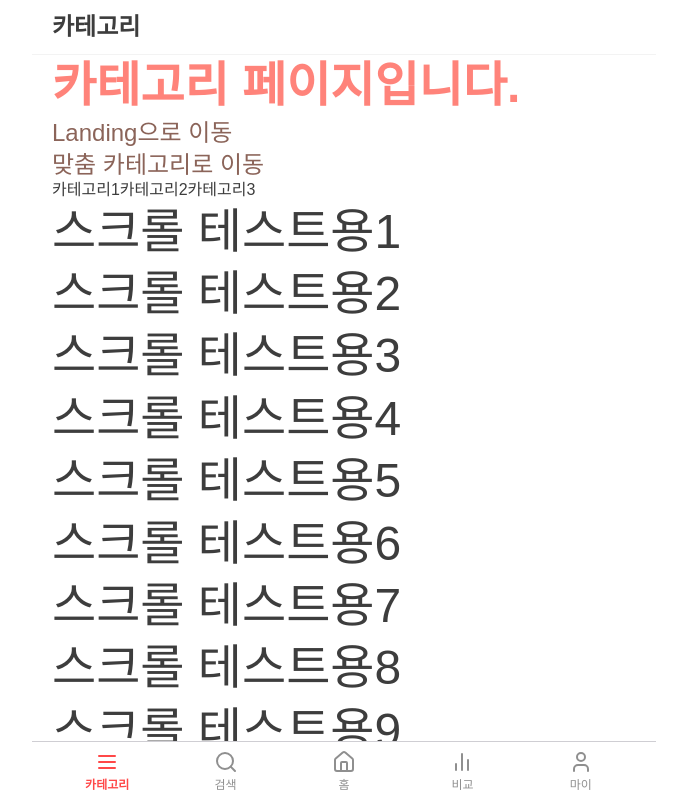
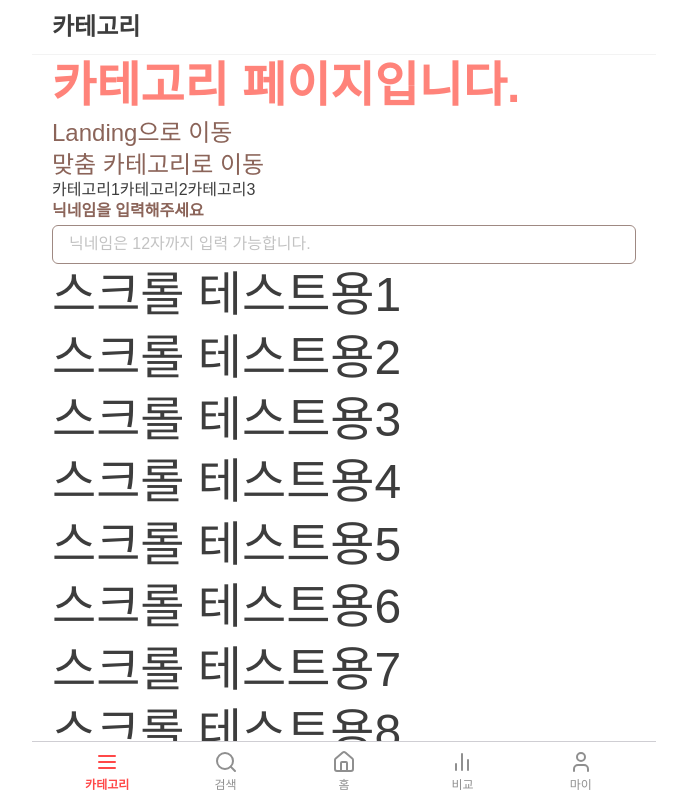
Before and after one commit to MingyeongKim0708/COCOA, a Next.js app in the folder front/: page /category in a window 1280 px wide. Shown: the whole page, without its empty margins (296-983 px from the left). Built offline with nearby package versions, Linux system fonts and the light colour scheme; a web font is replaced by a local one.

Commit message:
style: Input 추가

```diff
--- /dev/null
+++ b/front/src/app/_components/common/Input.tsx
@@ -0,0 +1,13 @@
+interface InputProps extends React.InputHTMLAttributes<HTMLInputElement> {}
+
+const Input = (props: InputProps) => {
+  return (
+    <input
+      {...props}
+      className="w-full rounded-md border border-brown2 bg-white px-4 py-2 text-gray1 placeholder:text-gray3 focus:outline-none focus:ring-1 focus:ring-brown2"
+      inputMode="text"
+    />
+  );
+};
+
+export default Input;
--- a/front/src/app/category/page.tsx
+++ b/front/src/app/category/page.tsx
@@ -2,6 +2,7 @@
 import React from "react";
 import PageHeader from "../_components/common/PageHeader";
 import { useRouter } from "next/navigation";
+import Input from "../_components/common/Input";
 
 export default function MainPage() {
   const router = useRouter();
@@ -25,6 +26,10 @@ export default function MainPage() {
       <button onClick={() => handleClick(1)}>카테고리1</button>
       <button onClick={() => handleClick(2)}>카테고리2</button>
       <button onClick={() => handleClick(3)}>카테고리3</button>
+      <label className="mb-1 block text-size4 font-title text-brown1">
+        닉네임을 입력해주세요
+      </label>
+      <Input placeholder="닉네임은 12자까지 입력 가능합니다." />
       <div className="text-head0">스크롤 테스트용1</div>
       <div className="text-head0">스크롤 테스트용2</div>
       <div className="text-head0">스크롤 테스트용3</div>
```
